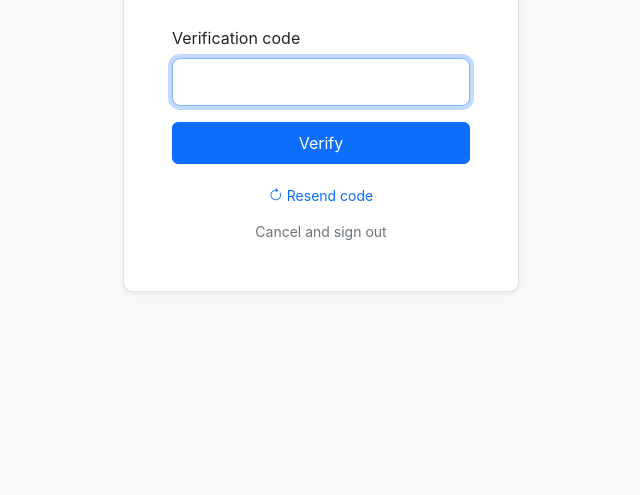
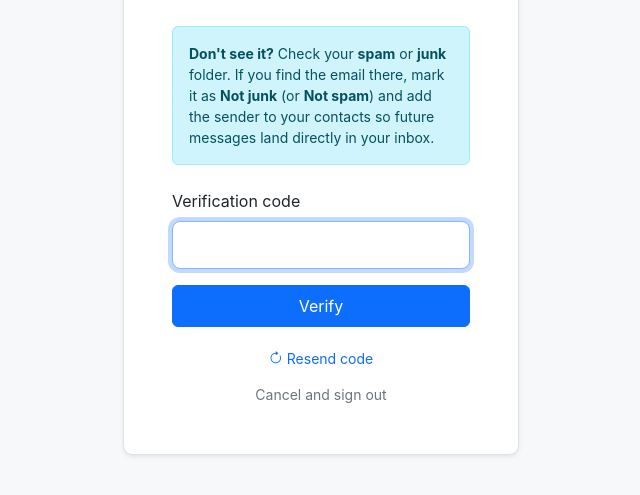
Before and after one commit to scripts-and-tables/emails-manager, a Django app: template core/templates/core/verify_otp.html in a window 1280 px wide. Shown: the part 346-841 px from the top of the page, without its empty margins (319-959 px from the left). Before the commit the page ends 639 px from the top, so only its background shows below. Run offline with Django 5.2, Linux system fonts and the light colour scheme; the template is opened without the code that fills it: values that come from a table or form of the project are taken from there, others are empty.

Commit message:
Add spam-folder hint to email-sent confirmation screens
Outlook (and sometimes Gmail) routes the first message from a brand-new
sender local-part to Junk until per-recipient reputation builds. Tell
users to check spam/junk and mark Not Junk so subsequent messages land
in Inbox. Same alert-info block on signup, OTP, and password-reset
post-submit screens.

Co-Authored-By: Claude Opus 4.7 (1M context) <noreply@anthropic.com>

```diff
--- a/core/templates/core/signup.html
+++ b/core/templates/core/signup.html
@@ -16,6 +16,11 @@
               We sent a verification link to <strong>{{ sent_email }}</strong>.
               Click it to finish signing up. The link is valid for 24 hours.
             </p>
+            <div class="alert alert-info small text-start mb-4" role="alert">
+              <strong>Don't see it?</strong> Check your <strong>spam</strong> or <strong>junk</strong> folder.
+              If you find the email there, mark it as <strong>Not junk</strong> (or <strong>Not spam</strong>)
+              and add the sender to your contacts so future messages land directly in your inbox.
+            </div>
             <a class="btn btn-outline-secondary w-100" href="{% url 'core:login' %}">
               <i class="bi bi-arrow-left me-1"></i>Back to sign in
             </a>
--- a/core/templates/core/verify_otp.html
+++ b/core/templates/core/verify_otp.html
@@ -15,6 +15,11 @@
           <p class="text-secondary text-center mb-4">
             We sent a 6-digit code to <strong>{{ masked_email }}</strong>. It expires in 10 minutes.
           </p>
+          <div class="alert alert-info small text-start mb-4" role="alert">
+            <strong>Don't see it?</strong> Check your <strong>spam</strong> or <strong>junk</strong> folder.
+            If you find the email there, mark it as <strong>Not junk</strong> (or <strong>Not spam</strong>)
+            and add the sender to your contacts so future messages land directly in your inbox.
+          </div>
           <form method="post" novalidate>
             {% csrf_token %}
             <div class="mb-3">
```
Also changed, not shown: core/templates/core/password_reset_request.html (+6 -1 lines).
